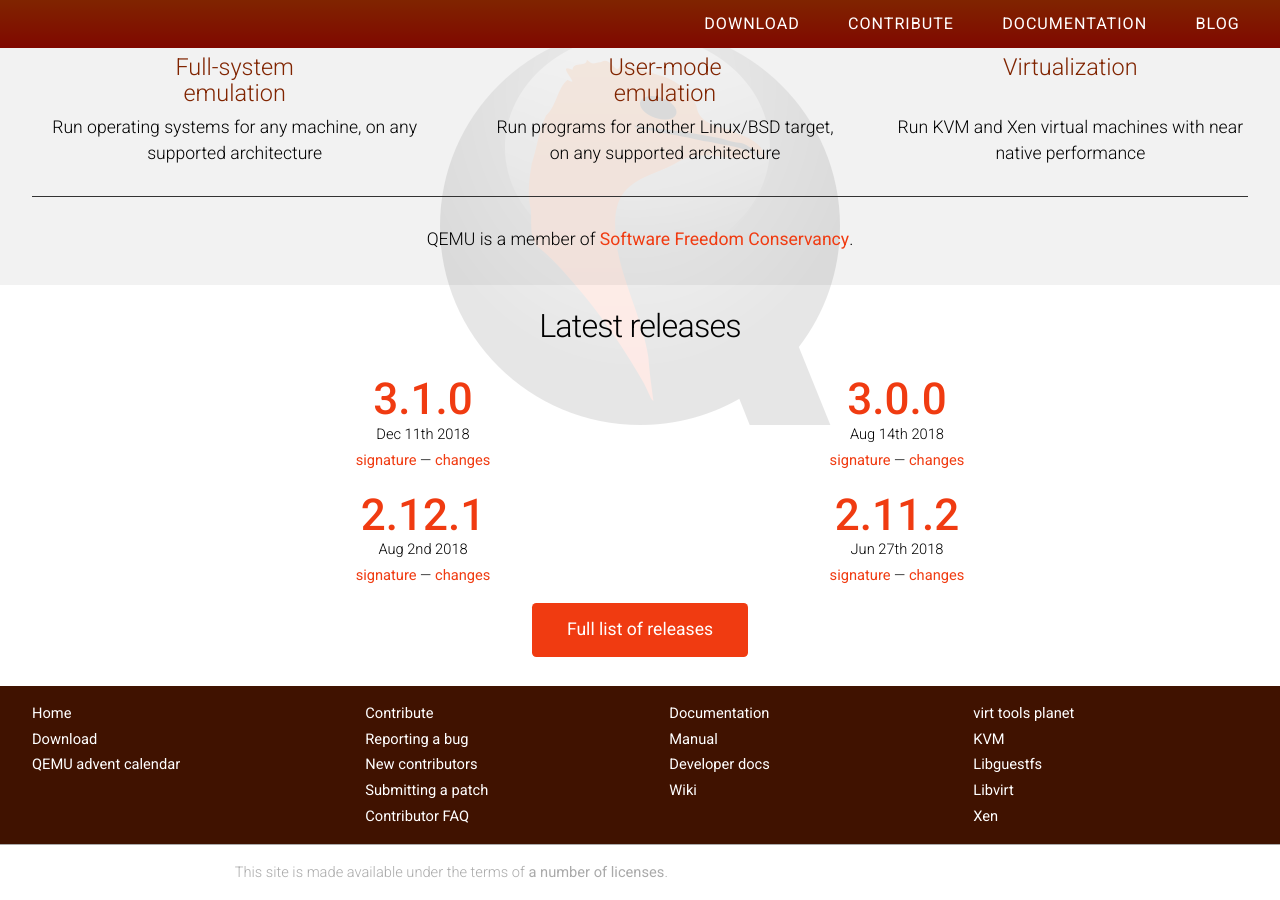
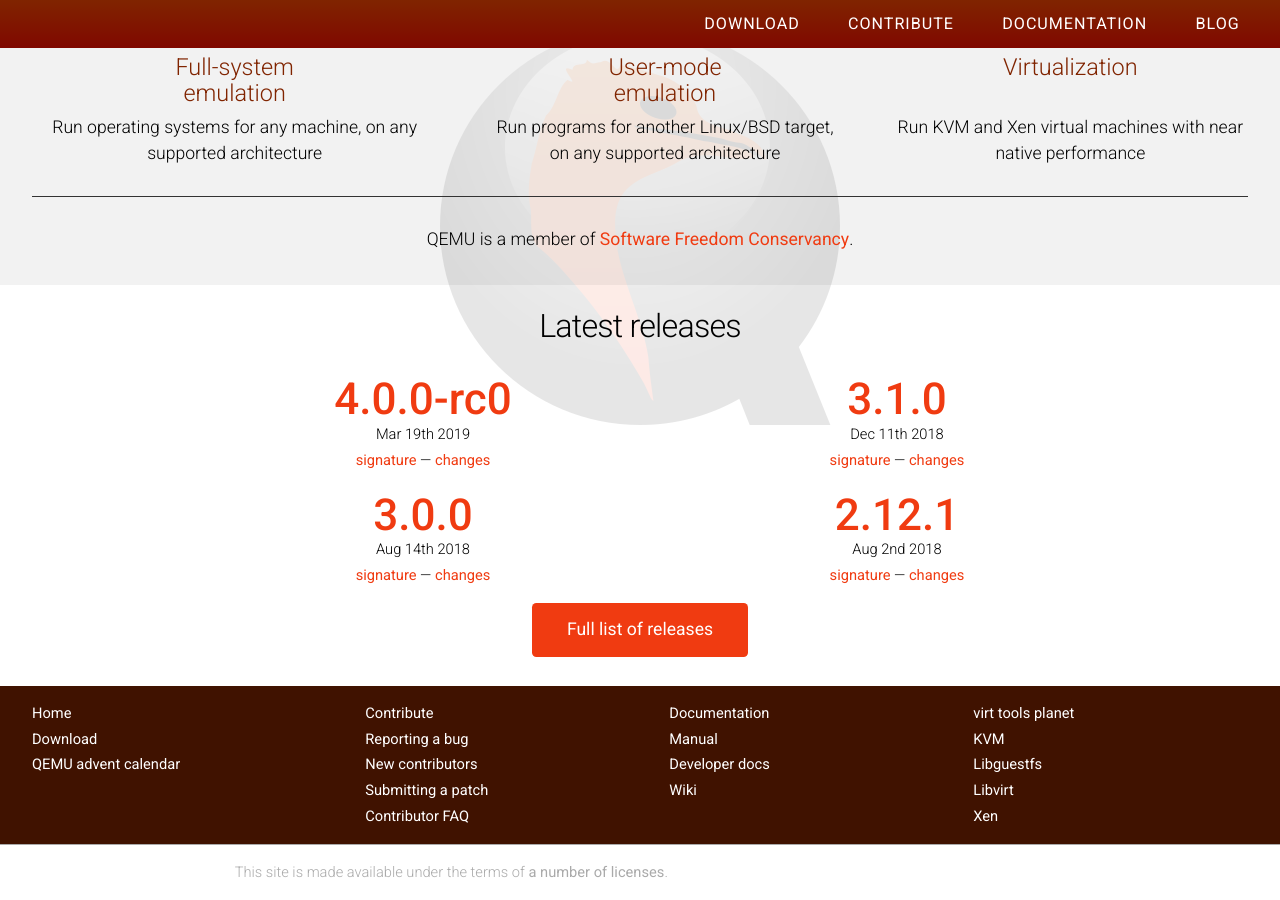
Before and after one commit to qemu/qemu-web, a Jekyll site: the page built from index.html, in a window 1280 px wide and 900 px high, scrolled down 685 px. Built offline with Jekyll 4.4.1, drawn with Linux system fonts in a browser that asks for light colours; nearby versions of some CDN libraries.

Commit message:
add v4.0.0-rc0

```diff
--- a/_data/releases.yml
+++ b/_data/releases.yml
@@ -1,3 +1,6 @@
+- branch: "4.0"
+  patch: 0-rc0
+  date: "Mar 19th 2019"
 - branch: "3.1"
   patch: 0
   date: "Dec 11th 2018"
```
